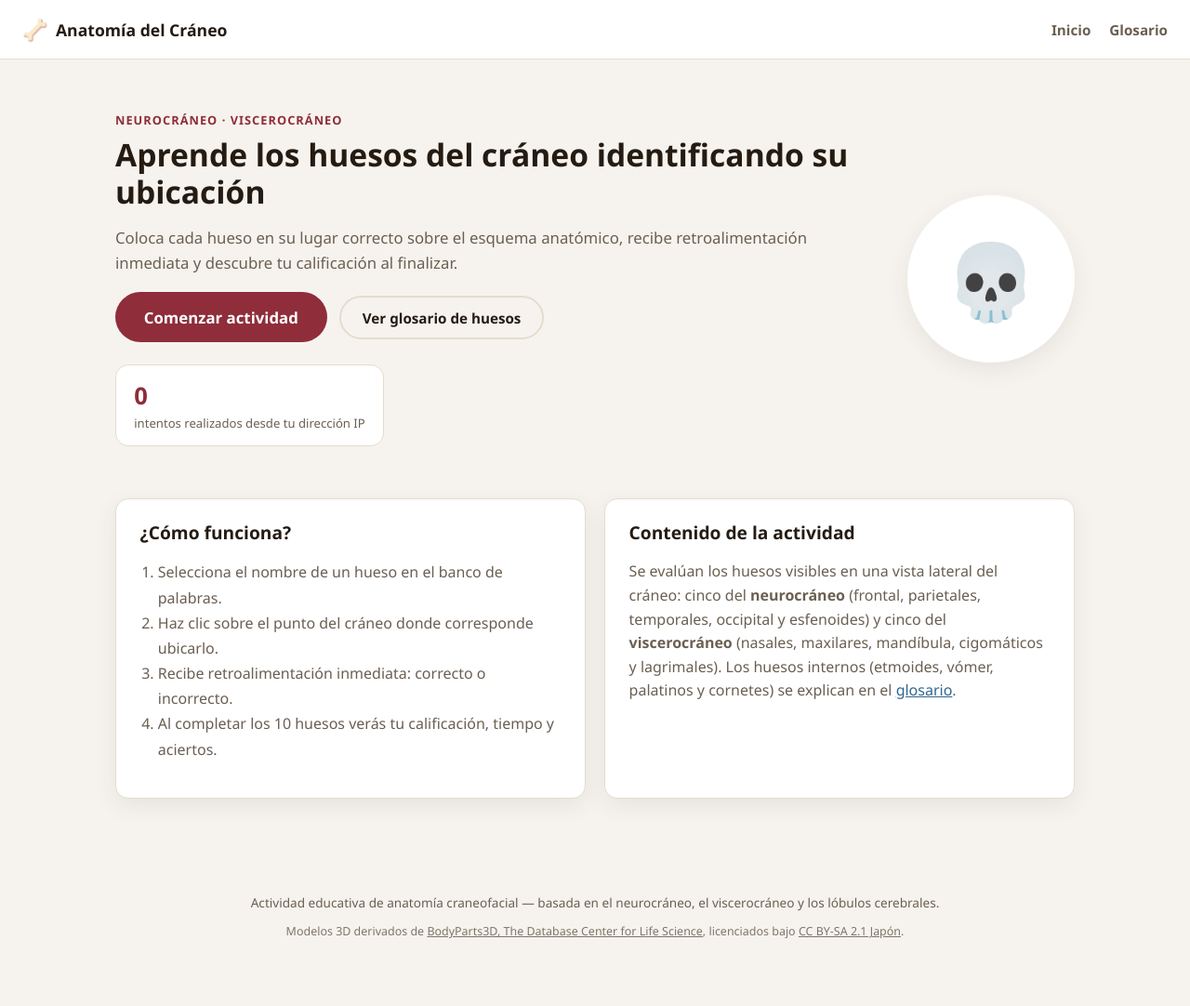
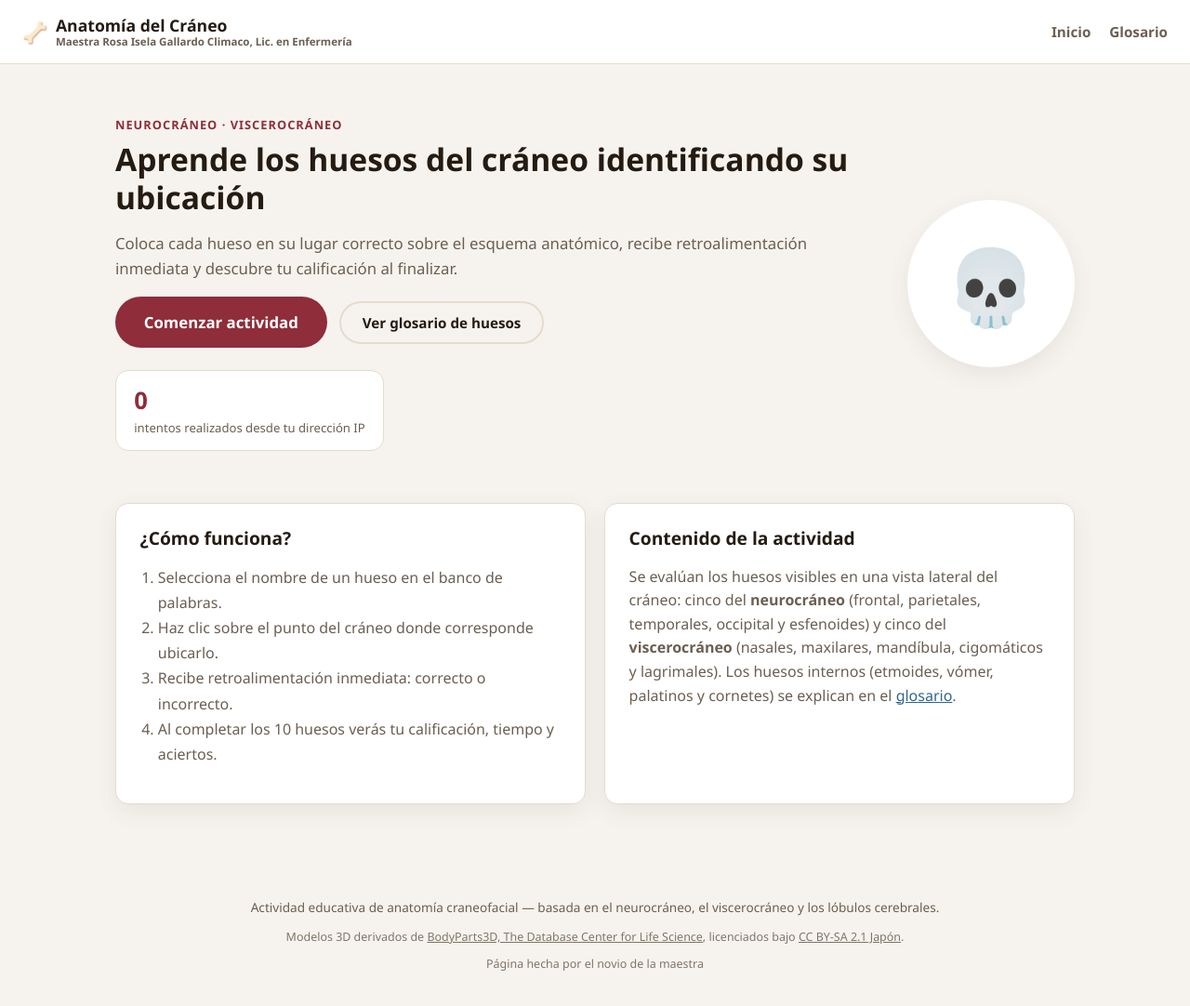
Before and after one commit to ArmandoMCU-210/anatomia-craneo-conteo-de-huesos, a Flask app: page / in a window 1280 px wide. Shown: the whole page at 93% size. Before the commit the page ends 1009 px from the top, so only its background shows below. Run offline with Flask 3, Linux system fonts and the light colour scheme; data that the repository does not hold is empty; some libraries are stand-ins or nearby versions.

Commit message:
Add teacher credit to header and site-credit line to footer

```diff
--- a/app/static/css/style.css
+++ b/app/static/css/style.css
@@ -87,6 +87,18 @@ a { color: var(--accent); }
   color: var(--ink);
 }
 .brand-icon { font-size: 1.4rem; }
+.brand-text { display: flex; flex-direction: column; line-height: 1.25; }
+.brand-title { font-weight: 700; font-size: 1.1rem; }
+.brand-teacher {
+  font-weight: 600;
+  font-size: 0.72rem;
+  color: var(--muted);
+  white-space: nowrap;
+}
+
+@media (max-width: 560px) {
+  .brand-teacher { white-space: normal; }
+}
 
 .topnav { display: flex; gap: 1.25rem; }
 .topnav a {
--- a/app/templates/base.html
+++ b/app/templates/base.html
@@ -12,7 +12,10 @@
 <header class="topbar">
   <a class="brand" href="{{ url_for('main.index') }}">
     <span class="brand-icon" aria-hidden="true">🦴</span>
-    <span>Anatomía del Cráneo</span>
+    <span class="brand-text">
+      <span class="brand-title">Anatomía del Cráneo</span>
+      <span class="brand-teacher">Maestra Rosa Isela Gallardo Climaco, Lic. en Enfermería</span>
+    </span>
   </a>
   <nav class="topnav">
     <a href="{{ url_for('main.index') }}">Inicio</a>
@@ -29,6 +32,7 @@
     <a href="http://lifesciencedb.jp/bp3d/" target="_blank" rel="noopener">BodyParts3D, The Database Center for Life Science</a>,
     licenciados bajo <a href="https://creativecommons.org/licenses/by-sa/2.1/jp/deed.en" target="_blank" rel="noopener">CC BY-SA 2.1 Japón</a>.
   </p>
+  <p class="credits">Página hecha por el novio de la maestra</p>
 </footer>
 </body>
 </html>
```
